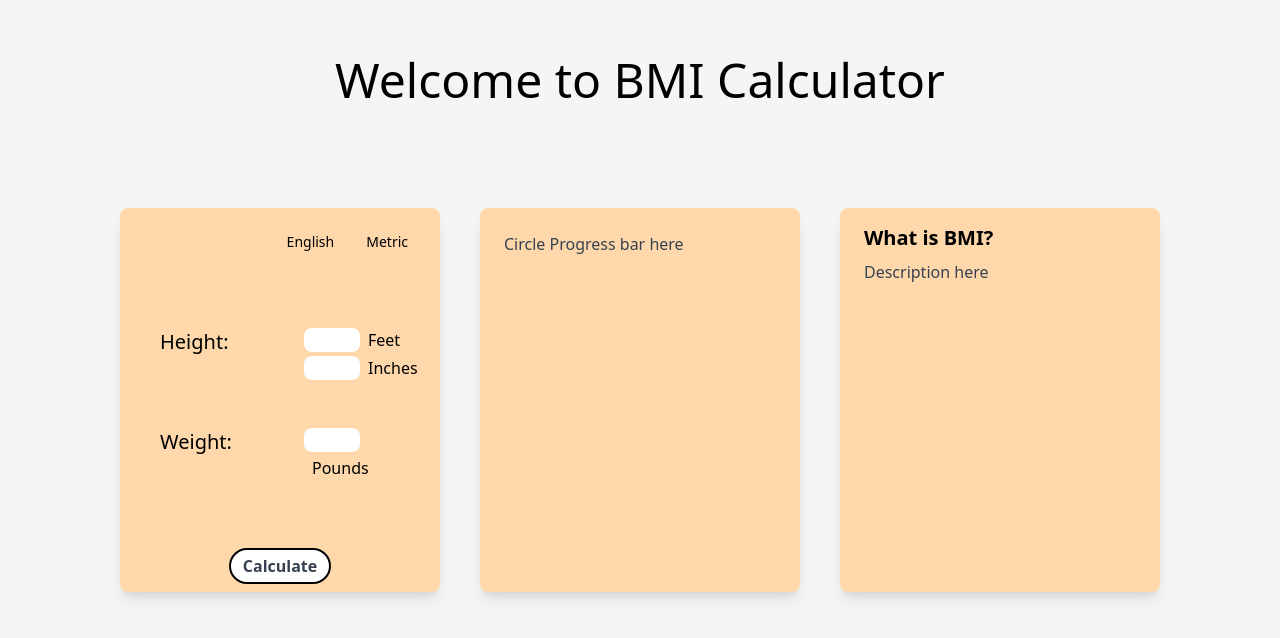
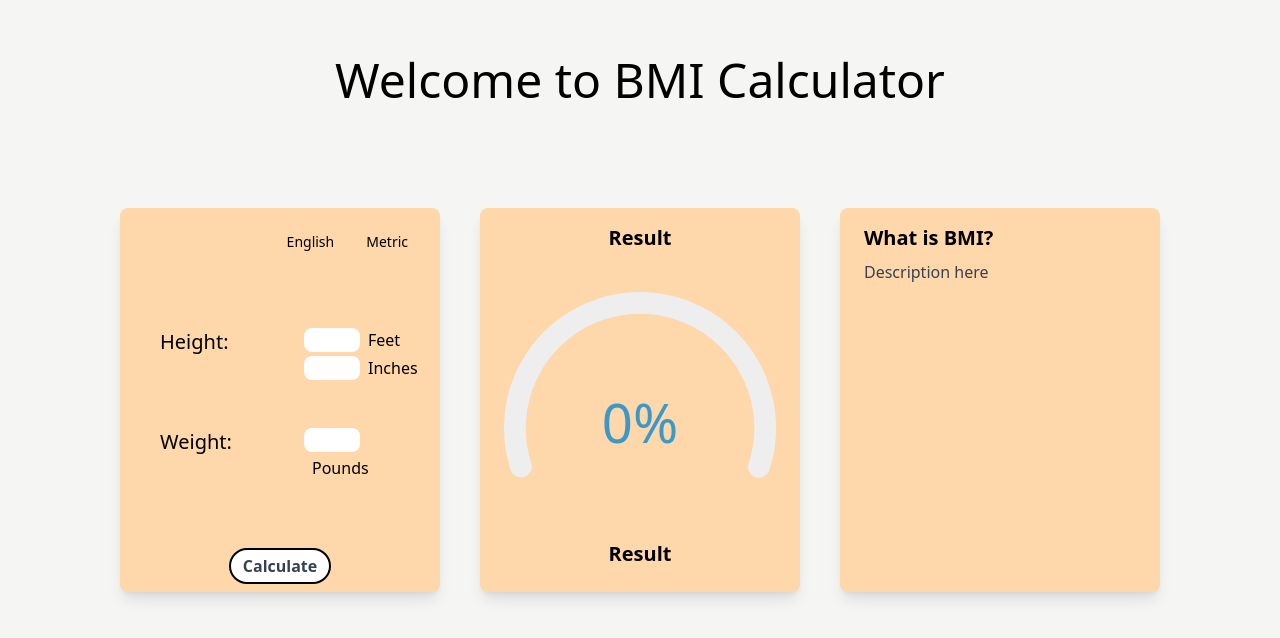
Before and after one commit to Daniel7842900/react-bmi-calculator-js, a React (Vite) app: page / in a window 1280 px wide. Shown: the top 638 px of the page. Built offline with nearby package versions, Linux system fonts and the light colour scheme.

Commit message:
add react circular progressbar and basic layout

```diff
--- a/package.json
+++ b/package.json
@@ -11,6 +11,7 @@
   },
   "dependencies": {
     "react": "^18.2.0",
+    "react-circular-progressbar": "^2.1.0",
     "react-dom": "^18.2.0"
   },
   "devDependencies": {
--- a/src/App.jsx
+++ b/src/App.jsx
@@ -3,8 +3,12 @@ import Toggle from "./components/Toggle";
 import Input from "./components/Input";
 import Card from "./components/Card";
 import { calculateBMI } from "./utils/helpers";
+import { CircularProgressbar, buildStyles } from "react-circular-progressbar";
+import "react-circular-progressbar/dist/styles.css";
 
 function App() {
+  const percentage = 66;
+
   const [measurement, setMeasurement] = useState({
     feet: "",
     inches: "",
@@ -152,15 +156,28 @@ function App() {
           </div>
         </Card>
         {/* bmi number and circle progress bar card */}
-        <Card className="mx-10">
-          {/* <img
-            className="w-full"
-            src="/img/card-top.jpg"
-            alt="Sunset in the mountains"
-          /> */}
-          <div className="px-6 py-4">
-            <div className="font-bold text-xl mb-2"></div>
-            <p className="text-gray-700 text-base">Circle Progress bar here</p>
+        <Card className="mx-10 flex flex-col">
+          <div className="px-6 py-4 justify-center items-center mx-auto flex flex-col">
+            <div className="font-bold text-xl mb-2">
+              <span>Result</span>
+            </div>
+          </div>
+          <div className="px-6 py-4 justify-center items-center mx-auto h-1/2 grow">
+            <CircularProgressbar
+              value={BMI}
+              text={`${BMI}%`}
+              circleRatio={0.6}
+              styles={buildStyles({
+                rotation: 0.7,
+                strokeLinecap: "round",
+                trailColor: "#eee",
+              })}
+            />
+          </div>
+          <div className="px-6 py-4 justify-center items-center mx-auto flex flex-col">
+            <div className="font-bold text-xl mb-2">
+              <span>Result</span>
+            </div>
           </div>
         </Card>
         {/* explanation card */}
```
Also changed, not shown: 1 other file (tests, documents, lock files or other folders).
